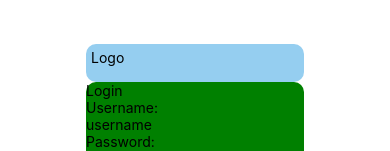
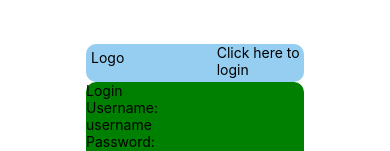
Before and after one commit to PattonYin/YY_music_mobile, a React Native app: screen / in a window 390 px wide. Shown: the top 151 px of the page. Built offline with nearby package versions, Linux system fonts and the light colour scheme; no server answers.

Commit message:
fixed minor bugs with login (issue #3)

```diff
--- a/components/login.js
+++ b/components/login.js
@@ -27,7 +27,7 @@ export default function Login() {
 
             const data = await response.json();
             if (data.success) {
-                setUsername({localUsername});
+                setUsername(localUsername);
                 setLogin(true);
                 setSection("Create Review");
                 alert("login success");
--- a/components/top_bar.js
+++ b/components/top_bar.js
@@ -10,7 +10,7 @@ const TopBar = () => {
         <View style={styles.topbar}>
             <Logo style={styles.logo}/>
             <View style={styles.gap}/>
-            {/* {isLogin ? <Text>Welcome, {username}</Text> : <Text style={styles.login}>Click here to login</Text>} */}
+            {isLogin ? <Text>Welcome, {username}</Text> : <Text style={styles.login}>Click here to login</Text>}
         </View>
     );
 };
```
